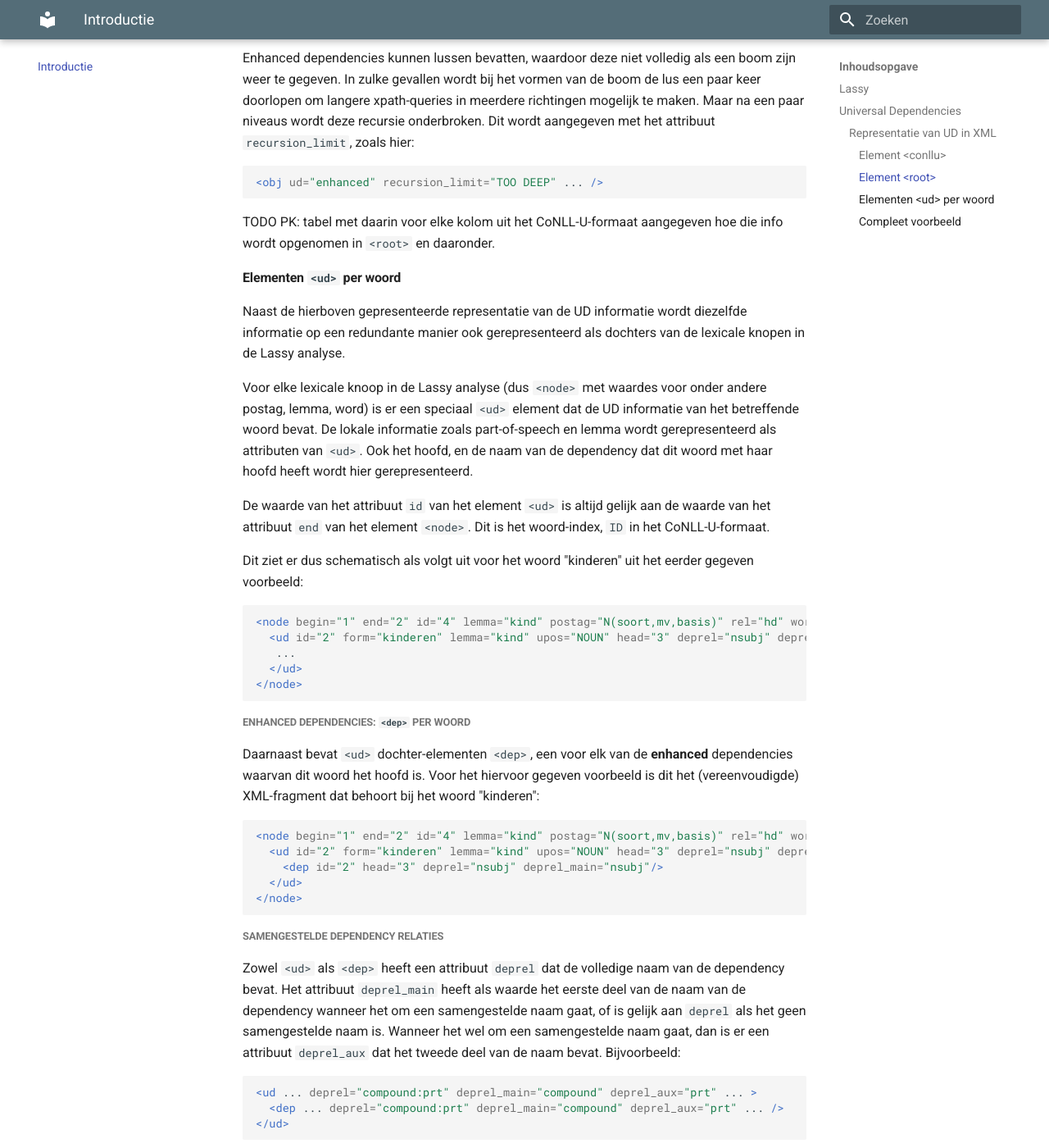
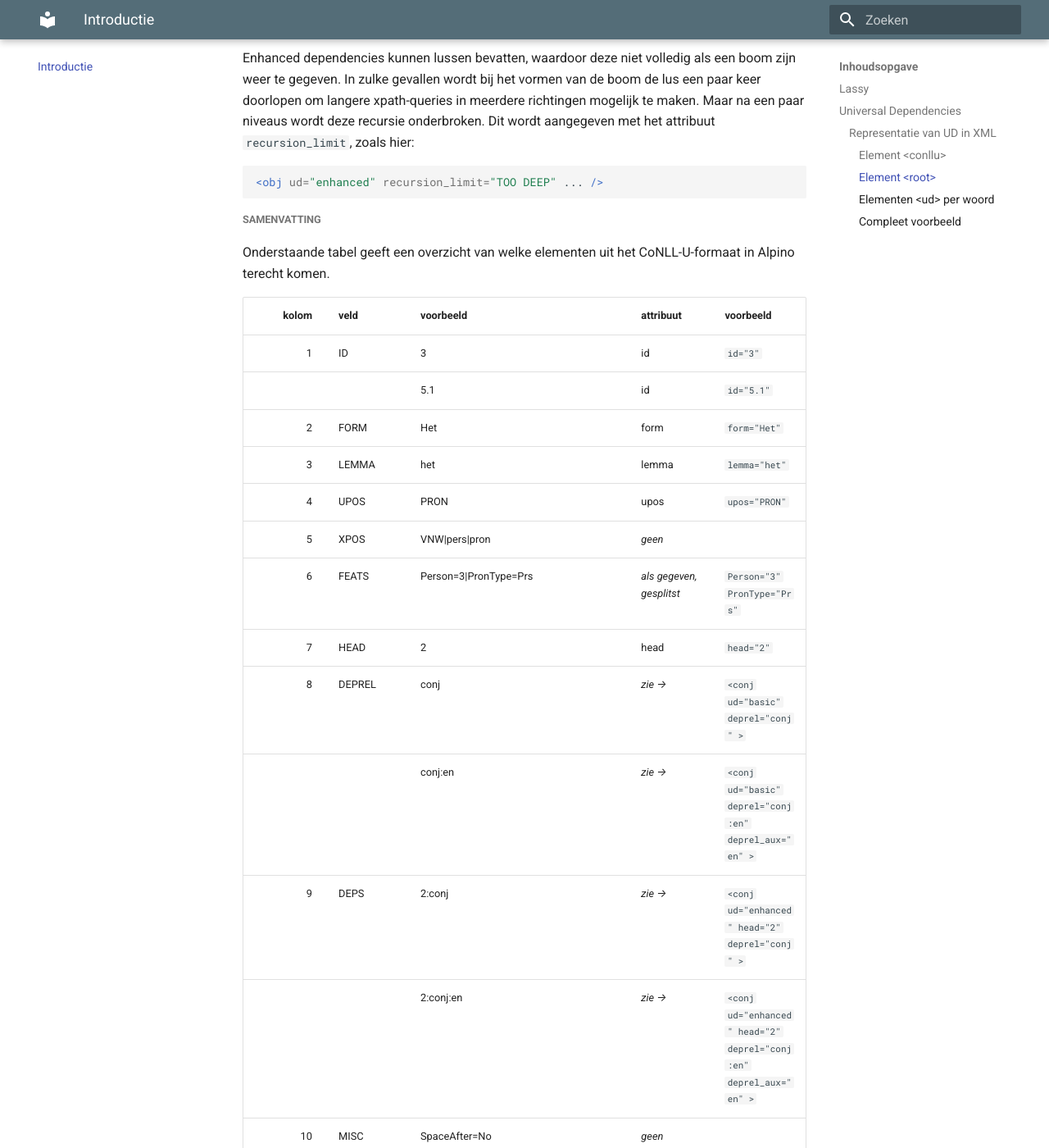
Before and after one commit to rug-compling/alud-docs, an MkDocs documentation site: the page built from docs/index.md, in a window 1280 px wide and 1400 px high, scrolled down 2260 px. Shown: the whole window at 82% size. Built offline with MkDocs 1.6.1 and Material for MkDocs 9.7.7, drawn with Linux system fonts in a browser that asks for light colours; some of the changed text lies outside the part shown.

Commit message:
index: tabellen

````diff
--- a/docs/index.md
+++ b/docs/index.md
@@ -119,8 +119,27 @@ deze recursie onderbroken. Dit wordt aangegeven met het attribuut
 <obj ud="enhanced" recursion_limit="TOO DEEP" ... />
 ```
 
-TODO PK: tabel met daarin voor elke kolom uit het CoNLL-U-formaat
-aangegeven hoe die info wordt opgenomen in `<root>` en daaronder.
+##### Samenvatting
+
+Onderstaande tabel geeft een overzicht van welke elementen uit het CoNLL-U-formaat in Alpino terecht komen.
+
+
+| kolom | veld   | voorbeeld  | | attribuut | voorbeeld |
+|------:|--------|------------|----|-----------|-----------|
+|   1   | ID     | 3          | | id        | `id="3"` |
+|       |        | 5.1        | | id        | `id="5.1"` |
+|   2   | FORM   | Het        | | form      | `form="Het"` |
+|   3   | LEMMA  | het        | | lemma     | `lemma="het"` |
+|   4   | UPOS   | PRON       | | upos      | `upos="PRON"` |
+|   5   | XPOS   | VNW\|pers\|pron | | *geen* | |
+|   6   | FEATS  | Person=3\|PronType=Prs | | *als gegeven, gesplitst* | `Person="3" PronType="Prs"` |
+|   7   | HEAD   | 2          | | head      | `head="2"` |
+|   8   | DEPREL | conj       | | *zie →*   | `<conj ud="basic" deprel="conj" >` |
+|       |        | conj:en    | | *zie →*   | `<conj ud="basic" deprel="conj:en" deprel_aux="en" >` |
+|   9   | DEPS   | 2:conj     | | *zie →*   | `<conj ud="enhanced" head="2" deprel="conj" >` |
+|       |        | 2:conj:en  | | *zie →*   | `<conj ud="enhanced" head="2" deprel="conj:en" deprel_aux="en" >` |
+|  10   | MISC   | SpaceAfter=No | | *geen* | |
+
 
 #### Elementen `<ud>` per woord
 
@@ -224,8 +243,25 @@ Dit wordt dus aangegeven als volgt (opnieuw wat vereenvoudigd), waarbij we ons h
 </node>
 ```
 
-TODO PK: tabel met daarin voor elke kolom uit het CoNLL-U-formaat
-aangegeven hoe die info wordt opgenomen in `<ud>` en `<dep>`.
+##### Samenvatting
+
+Onderstaande tabel geeft een overzicht van welke elementen uit het CoNLL-U-formaat in Alpino terecht komen.
+
+| kolom | veld   | voorbeeld  | | tag/attribuut | voorbeeld |
+|------:|--------|------------|----|------------|-----------|
+|   1   | ID     | 3          | | ud/id, dep/id | `<ud id="3" > <dep id="3"> </ud>` |
+|       |        | 5.1        | | dep/id+elided | `<ud > <dep id="5.1" elided="true"> </ud>` |
+|   2   | FORM   | Het        | | ud/form       | `<ud form="Het" >` |
+|   3   | LEMMA  | het        | | ud/lemma      | `<ud lemma="het" >` |
+|   4   | UPOS   | PRON       | | ud/upos       | `<ud upos="PRON" >` |
+|   5   | XPOS   | VNW\|pers\|pron | | *geen*   | |
+|   6   | FEATS  | Person=3\|PronType=Prs | | *als gegeven, gesplitst* | `<ud Person="3" PronType="Prs" >` |
+|   7   | HEAD   | 2          | | ud/head       | `<ud head="2" >` |
+|   8   | DEPREL | conj       | | ud/*zie →*    | `<ud="basic" deprel="conj" deprel_main="conj" >` |
+|       |        | conj:en    | | ud/*zie →*    | `<ud="basic" deprel="conj:en" deprel_main="conj" deprel_aux="en" >` |
+|   9   | DEPS   | 2:conj     | | dep/*zie →*   | `<ud> <dep head="2" deprel="conj" deprel_main="conj" > </ud>` |
+|       |        | 2:conj:en  | | dep/*zie →*   | `<ud> <dep head="2" deprel="conj:en" deprel_main="conj" deprel_aux="en" > </ud>` |
+|  10   | MISC   | SpaceAfter=No | | *geen*     | |
 
 
 #### Compleet voorbeeld
````
